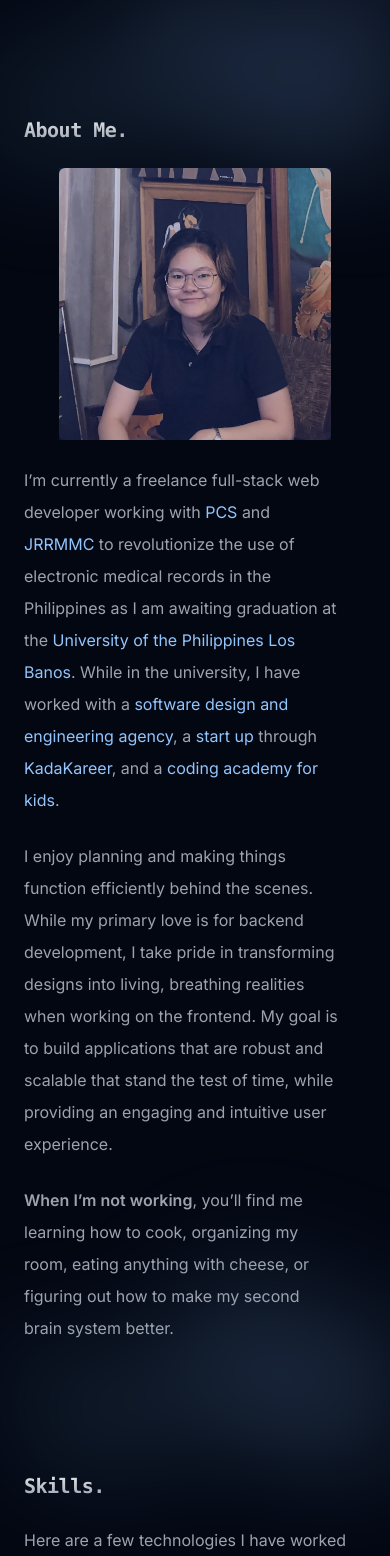
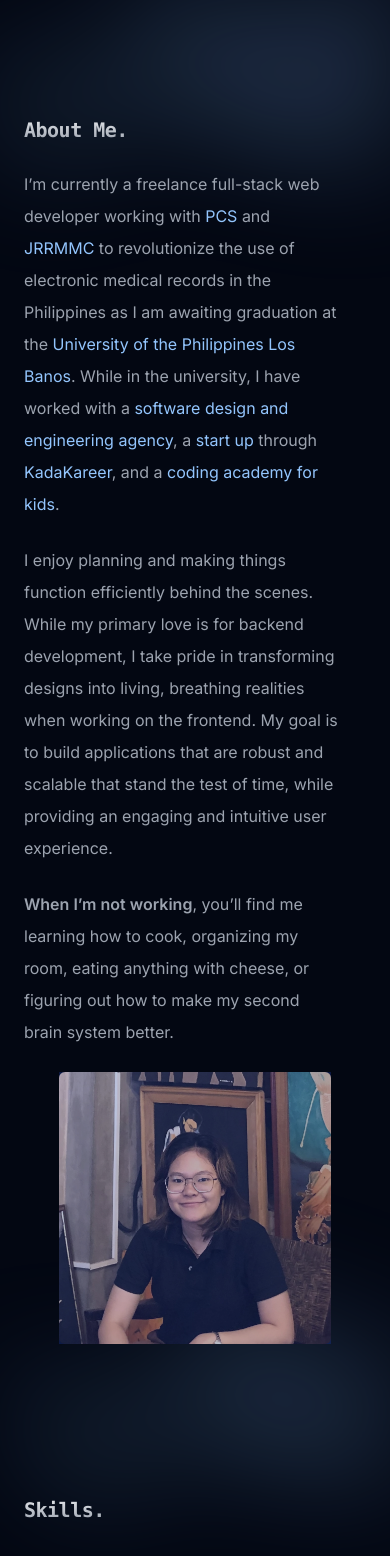
Before and after one commit to coleenagsao/v1, a Next.js app: page / in a window 390 px wide. Shown: the part 808-2364 px from the top of the page. Built offline with nearby package versions, Linux system fonts and the light colour scheme.

Commit message:
style: change order of photo and description in mobile About section with photo positioned last like in web

```diff
--- a/app/components/sections/about.js
+++ b/app/components/sections/about.js
@@ -14,17 +14,8 @@ export default function About(){
                 </h1>
                 {/* Photo Description */}
                 <div className="lg:flex">
-                  {/* Photo */}
-                  <div className="flex-1 lg:order-2 w-full flex justify-center lg:justify-start">
-                    <div className="flex-1 p-6 lg:order-2 max-w-xs lg:w-[400px] h-auto">
-                      <div class="relative">
-                        <div class="z-50 absolute inset-0 hover:bg-blue-700 bg-blue-800 opacity-30"></div>
-                        <Image src="/me-2.jpeg" class="object-cover w-full h-full rounded-md" alt="Picture of the author" width={500} height={500} />
-                      </div>
-                    </div>
-                  </div>
                   {/* Description */}
-                  <div className="flex-2 lg:order-1 max-w-2xl md:max-w-3xl lg:max-w-4xl mr-6 text-md md:text-lg">
+                  <div className="flex-2 max-w-2xl md:max-w-3xl lg:max-w-4xl mr-6 text-md md:text-lg pt-6 md:pt-1">
                     <p className="lg:mt-6 leading-8 text-gray-400">
                     I’m currently a freelance full-stack web developer working with {' '}
                     <Link href="https://pcs.org.ph/" className="text-blue-300 hover:underline" target="_blank" rel="noopener noreferrer" >PCS</Link> {' '} and {' '}
@@ -41,6 +32,15 @@ export default function About(){
                     <p className="mt-6 text-m m:text-lg leading-8 text-gray-400">
                     <span className="font-semibold">When I’m not working</span>, you’ll find me learning how to cook, organizing my room, eating anything with cheese, or figuring out how to make my second brain system better.
                     </p>
+                  </div>
+                  {/* Photo */}
+                  <div className="flex-1 w-full flex justify-center lg:justify-start">
+                    <div className="flex-1 p-6 max-w-xs lg:w-[400px] h-auto">
+                      <div class="relative">
+                        <div class="z-50 absolute inset-0 hover:bg-blue-700 bg-blue-800 opacity-30"></div>
+                        <Image src="/me-2.jpeg" class="object-cover w-full h-full rounded-md" alt="Picture of the author" width={500} height={500} />
+                      </div>
+                    </div>
                   </div>
                 </div>
               </div>
```
Lines whose indentation alone changed are shown as unchanged.
